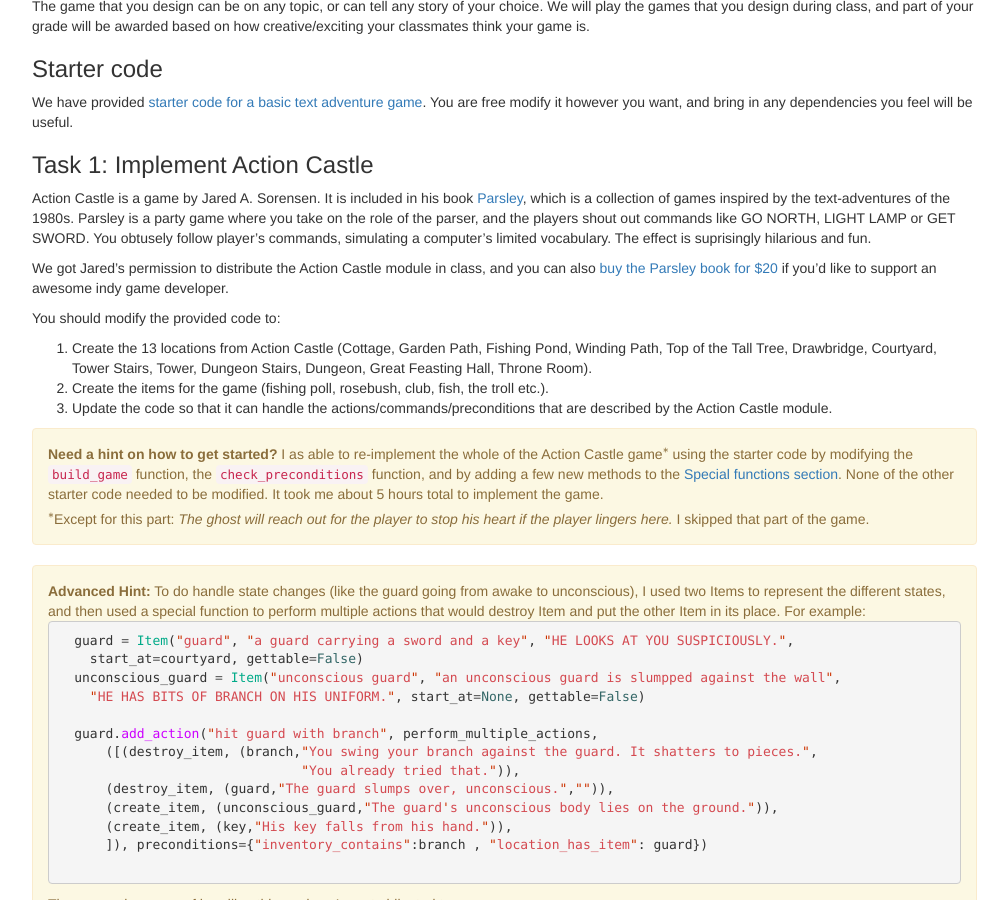
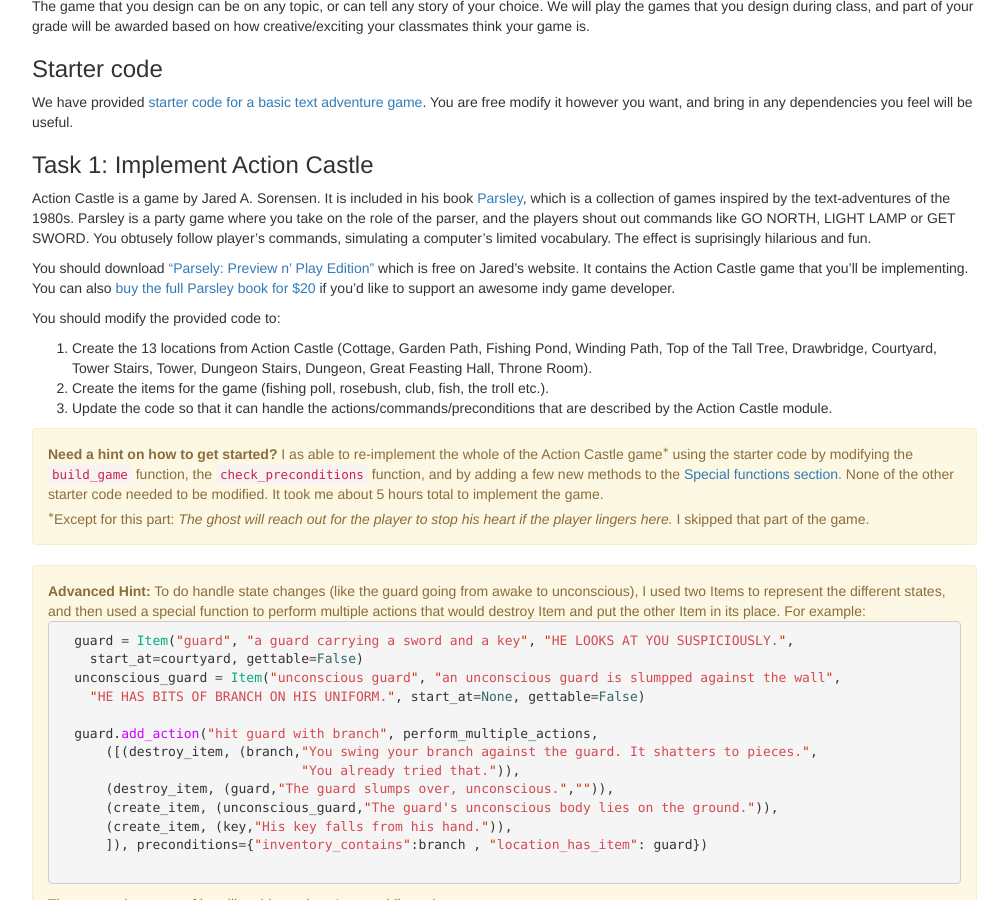
Before and after one commit to interactive-fiction-class/interactive-fiction-class.github.io, a Jekyll site: the page built from homeworks/text-adventure-game/text-adventure-game.md, in a window 1280 px wide and 900 px high, scrolled down 422 px. Shown: the whole window, without its empty margins (233-1241 px from the left). Built offline with Jekyll 4.4.1, drawn with Linux system fonts in a browser that asks for light colours; nearby versions of some CDN libraries; formulas are drawn with MathJax 3; a script that is not in the unit is left out.

Commit message:
Fixed links to action castle

```diff
--- a/homeworks/text-adventure-game/text-adventure-game.md
+++ b/homeworks/text-adventure-game/text-adventure-game.md
@@ -82,13 +82,12 @@
 
 ### Task 1: Implement Action Castle
 
-Action Castle is a game by Jared A. Sorensen.  It is included in his book [Parsley](http://www.memento-mori.com/parsely-products/parsely-pdf), which is a collection of games inspired by the text-adventures of the 1980s.  Parsley is a party game where you take on the role of the parser, and the players shout out commands like GO NORTH, LIGHT LAMP or GET SWORD.  You obtusely follow player's commands, simulating a computer's limited vocabulary.  The effect is suprisingly hilarious and fun.
+Action Castle is a game by Jared A. Sorensen.  It is included in his book [Parsley](http://www.memento-mori.com/pdf/parsely-pdf), which is a collection of games inspired by the text-adventures of the 1980s.  Parsley is a party game where you take on the role of the parser, and the players shout out commands like GO NORTH, LIGHT LAMP or GET SWORD.  You obtusely follow player's commands, simulating a computer's limited vocabulary.  The effect is suprisingly hilarious and fun.
 
-We got Jared's permission to distribute the Action Castle module in class, and you can also [buy the Parsley book for $20](http://www.memento-mori.com/parsely-products/parsely-pdf) if you'd like to support an awesome indy game developer.
+You should download ["Parsely: Preview n' Play Edition"](http://www.memento-mori.com/pdf/parsely-preview-n-play-edition) which is free on Jared's website.  It contains the Action Castle game that you'll be implementing.  You can also [buy the full Parsley book for $20](http://www.memento-mori.com/pdf/parsely-pdf) if you'd like to support an awesome indy game developer.
 
 You should modify the provided code to:
-1. Create the 13 locations from Action Castle (Cottage, Garden Path, Fishing Pond, Winding Path,
-Top of the Tall Tree, Drawbridge, Courtyard, Tower Stairs, Tower,
+1. Create the 13 locations from Action Castle (Cottage, Garden Path, Fishing Pond, Winding Path, Top of the Tall Tree, Drawbridge, Courtyard, Tower Stairs, Tower,
 Dungeon Stairs, Dungeon, Great Feasting Hall, Throne Room).
 2. Create the items for the game (fishing poll, rosebush, club, fish, the troll etc.).
 3. Update the code so that it can handle the actions/commands/preconditions that are described by the Action Castle module.
```
